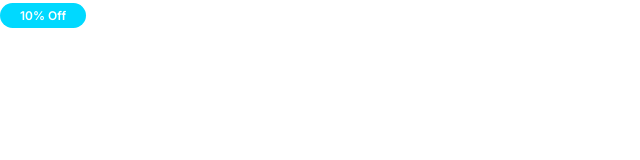
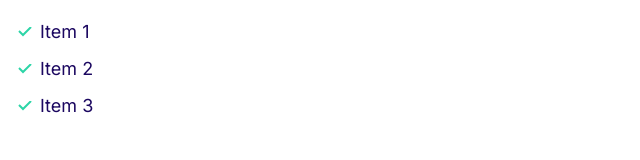
Before and after one commit to indianathe3rdKing/Edity, a plain HTML site: page index.html in a window 1280 px wide. Shown: the whole page, without its empty margins (0-640 px from the left). Drawn offline with Linux system fonts and the light colour scheme.

Commit message:
Define list component styles.

```diff
--- a/CSS/styles.css
+++ b/CSS/styles.css
@@ -120,3 +120,39 @@ a {
     font-size: 1.2rem;
   }
 }
+
+/* Lists */
+
+.list {
+  list-style: none;
+  padding-left: 0;
+  color: var(--color-headings);
+  font-size: 2.4rem;
+}
+
+.list--inline .list__item {
+  display: inline-block;
+  margin-right: 2rem;
+}
+
+.list--tick {
+  list-style-image: url(../images/tick.svg);
+  padding-left: 4rem;
+}
+
+.list--tick .list__item {
+  padding-left: 0.5rem;
+  margin-bottom: 1rem;
+}
+
+@media screen and (min-width: 1024px) {
+  .list--tick .list__item {
+    padding-left: 0;
+  }
+  .list--inline {
+    font-size: 1.5rem;
+  }
+  .list {
+    font-size: 1.8rem;
+  }
+}
--- a/index.html
+++ b/index.html
@@ -15,6 +15,10 @@
     />
   </head>
   <body>
-    <span class="badge badge--secondary badge--small">10% Off</span>
+    <ul class="list list--tick">
+      <li class="list__item">Item 1</li>
+      <li class="list__item">Item 2</li>
+      <li class="list__item">Item 3</li>
+    </ul>
   </body>
 </html>
```
Also changed, not shown: COMPONENTS/lists.html (added, +10 -0 lines), COMPONENTS/badges.html (renamed from CSS/COMPONENTS/badges.html), COMPONENTS/links.html (renamed from CSS/COMPONENTS/links.html), CSS/normalize.css, images/tick.svg (added).
